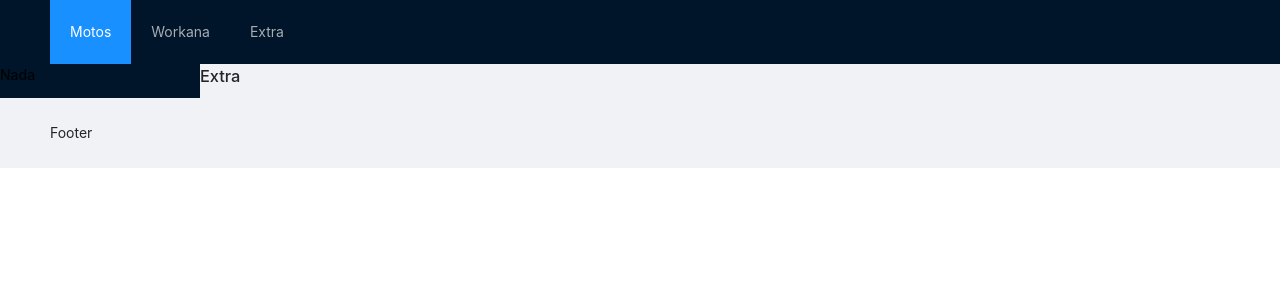
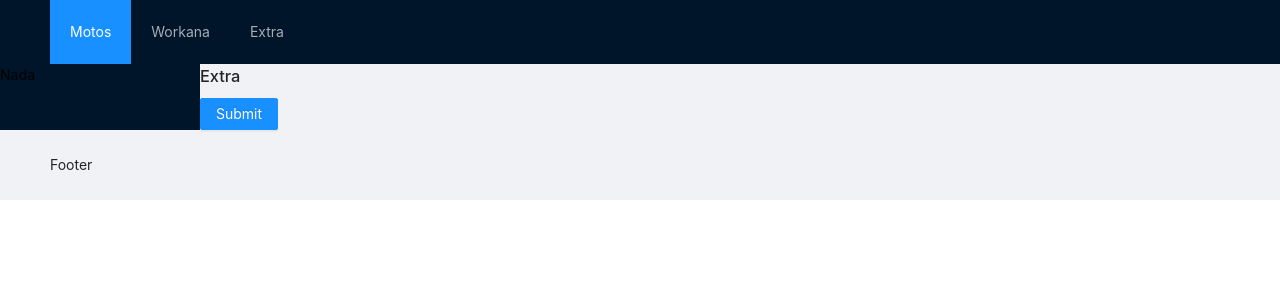
Before and after one commit to KarlHeitmann/megascraper, a React (Create React App) app in the folder client/: page /extra in a window 1280 px wide. Shown: the top 300 px of the page. Built offline with nearby package versions, Linux system fonts and the light colour scheme.

Commit message:
Button agregado en client, dice click

```diff
--- a/client/src/pages/extra.jsx
+++ b/client/src/pages/extra.jsx
@@ -1,8 +1,29 @@
 import React from 'react';
+import {
+  Table,
+  Button,
+  Row,
+  Col,
+  Input,
+  Form
+} from 'antd';
+import { DOMAIN } from '../utils';
 
 function Extra(props) {
   return(
-    <h1 className="title">Extra</h1>
+    <>
+      <h1 className="title">Extra</h1>
+      <Row>
+        <Col>
+          <Button
+            onClick={() => console.log("click")}
+            type="primary">
+
+            Submit
+          </Button>
+        </Col>
+      </Row>
+    </>
   );
 };
 
```
Also changed, not shown: 1 other file (tests, documents, lock files or other folders).
